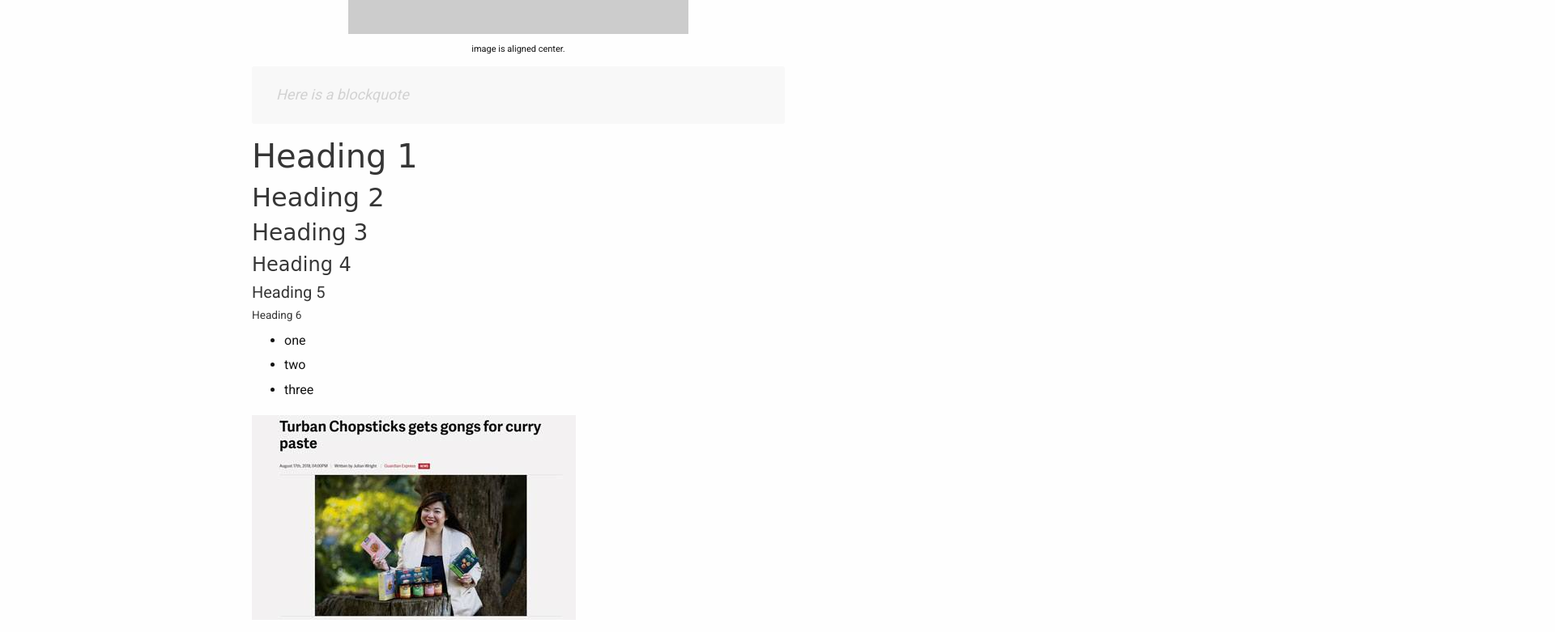
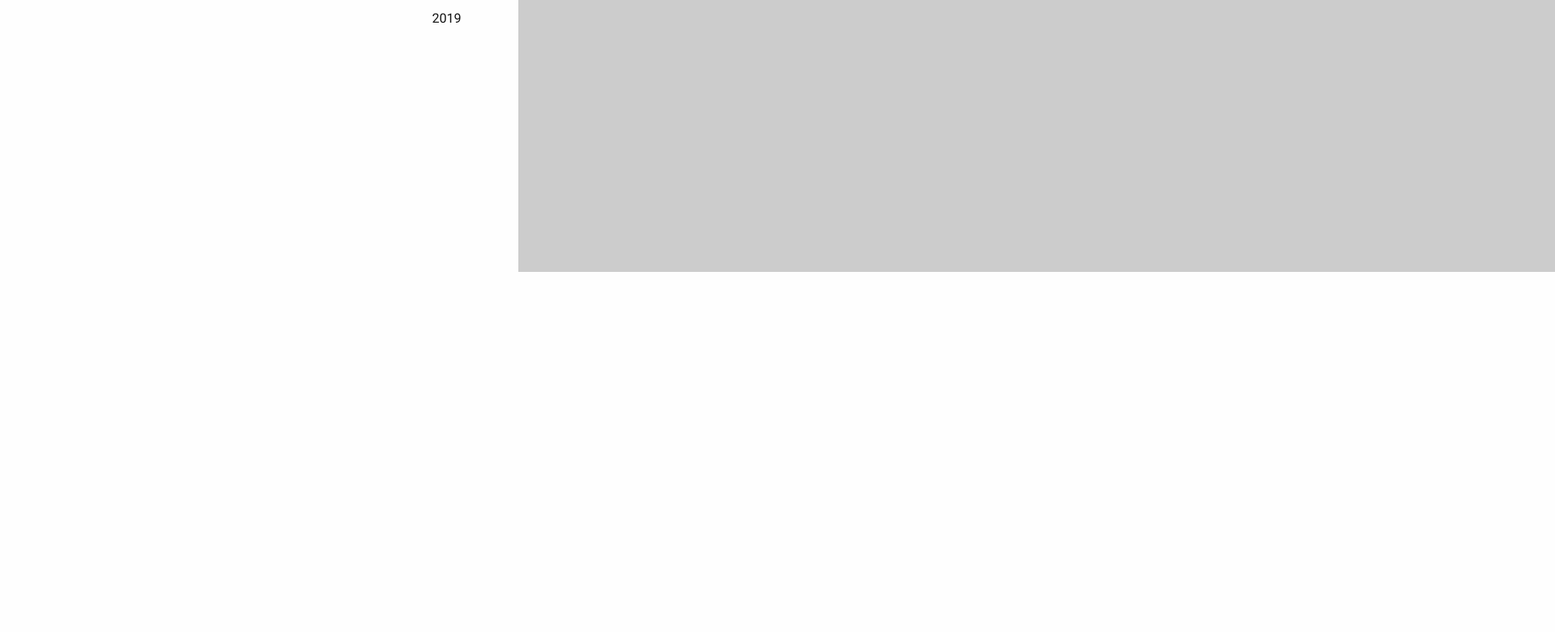
Before and after one commit to petravanessie/avaagency.com.au, a plain HTML site: page blog/project_management.html in a window 1280 px wide. Shown: the part 2255-3036 px from the top of the page at 81% size, 1920 px wide, since content can reach past the window. After the commit the page ends 2591 px from the top, so only its background shows below. Drawn offline with Linux system fonts and the light colour scheme; placeholder pictures from the web are drawn by us; a web font is replaced by a local one.

Commit message:
Updated blog post

```diff
--- a/blog/project_management.html
+++ b/blog/project_management.html
@@ -121,29 +121,7 @@
                 </p>
 
           <div class="wp-caption aligncenter">
-            <img src="https://via.placeholder.com/420x370?text=placeholder">
-            <p class="wp-caption-text">image is aligned center.</p>
-          </div>
-
-          <blockquote>Here is a blockquote</blockquote>
-
-          <h1>Heading 1</h1>
-          <h2>Heading 2</h2>
-          <h3>Heading 3</h3>
-          <h4>Heading 4</h4>
-          <h5>Heading 5</h5>
-          <h6>Heading 6</h6>
-
-          <ul>
-            <li>one</li>
-            <li>two</li>
-            <li>three</li>
-          </ul>
-          <img src="../img/projects/projecthomeinset-turban.jpg" class="alignnone">
-        </div>
-      </div>
-    </article>
-  </main>
+            <img src="https://via.placeholder.com/420x370?text=placeholder"
 
   <footer class="footer">
     <div class="container-fluid">
```
